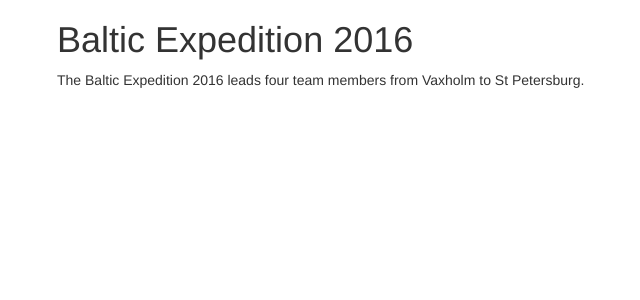
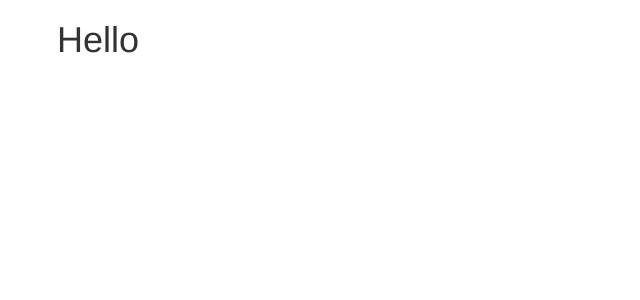
Before and after one commit to tillahoffmann/tillahoffmann.github.io, a Jekyll site: the page built from index.md, in a window 1280 px wide. Shown: the top 300 px of the page, without its empty margins (13-653 px from the left). Built offline with Jekyll 4.4.1, drawn with Linux system fonts in a browser that asks for light colours; nearby versions of some CDN libraries.

Commit message:
Initial commit.

```diff
--- a/_layouts/default.html
+++ b/_layouts/default.html
@@ -5,7 +5,7 @@
     <meta http-equiv="X-UA-Compatible" content="IE=edge">
     <meta name="viewport" content="width=device-width, initial-scale=1">
     <!-- The above 3 meta tags *must* come first in the head; any other head content must come *after* these tags -->
-    <title>Baltic Expedition 2016</title>
+    <title>{{ page.title }}</title>
 
     <!-- Latest compiled and minified CSS -->
     <link rel="stylesheet" href="//maxcdn.bootstrapcdn.com/bootstrap/3.3.6/css/bootstrap.min.css" integrity="sha384-1q8mTJOASx8j1Au+a5WDVnPi2lkFfwwEAa8hDDdjZlpLegxhjVME1fgjWPGmkzs7" crossorigin="anonymous">
--- a/index.md
+++ b/index.md
@@ -1,7 +1,6 @@
 ---
 layout: default
+title: Till Hoffmann
 ---
 
-# Baltic Expedition 2016
-
-The Baltic Expedition 2016 leads four team members from Vaxholm to St Petersburg.
+# Hello
```
Also changed, not shown: 1 other file.
